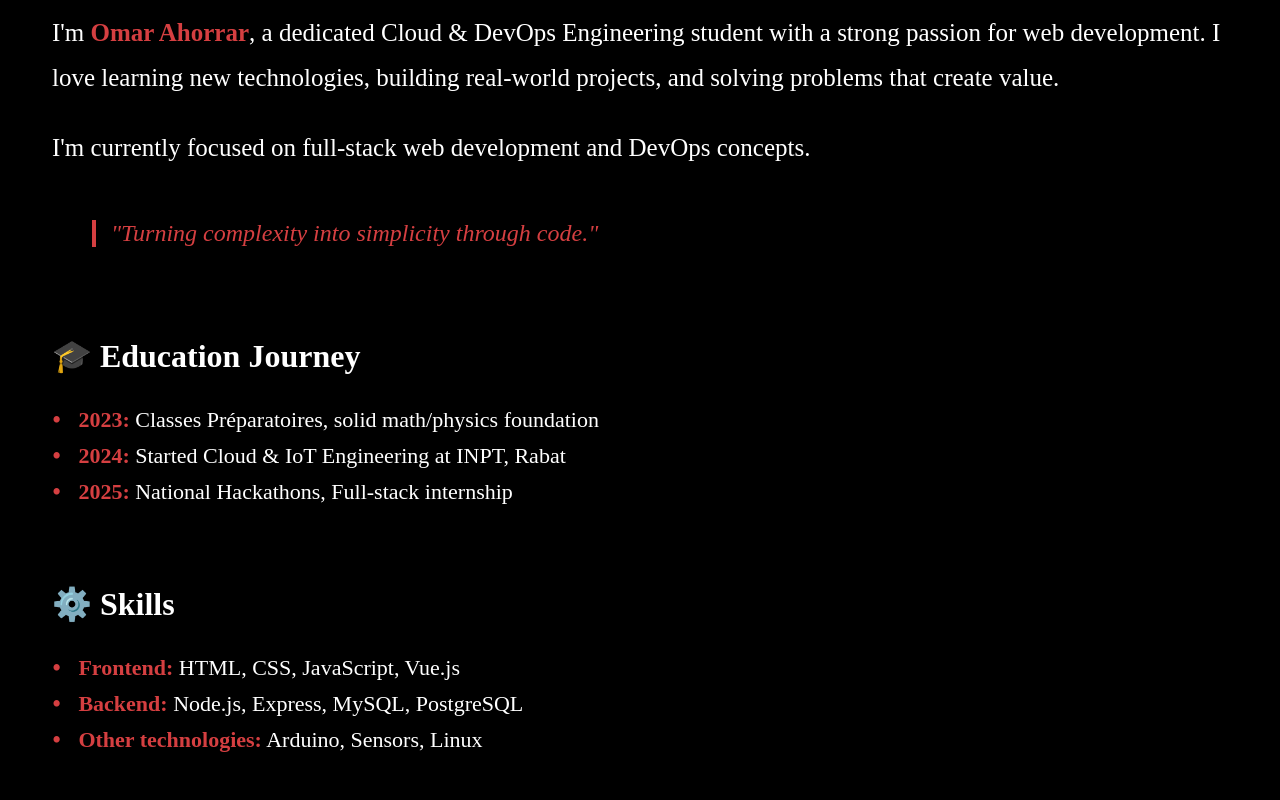
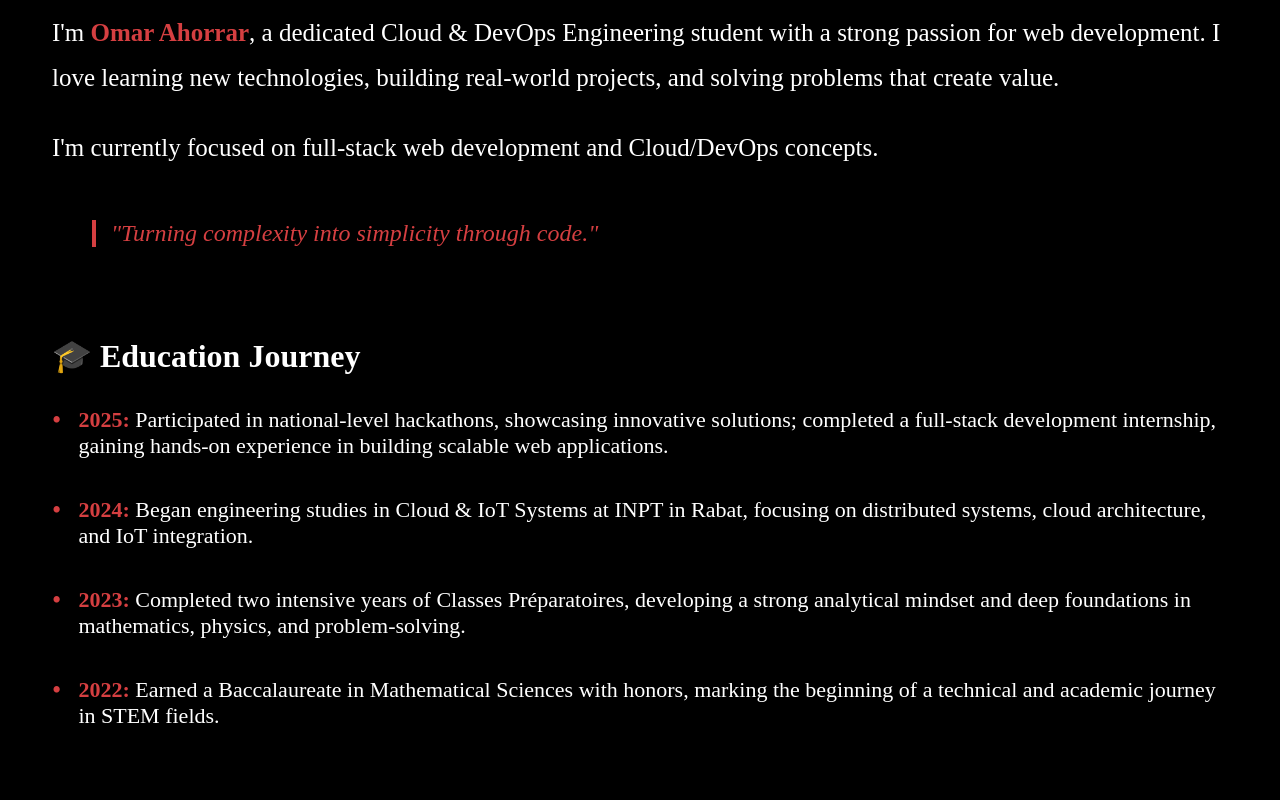
Before and after one commit to Omarahorrar5/Portfolio, a Vue app: page / in a window 1280 px wide. Shown: the part 1060-1860 px from the top of the page. Built offline with nearby package versions, Linux system fonts and the light colour scheme.

Commit message:
updating education timeline

```diff
--- a/src/assets/main.css
+++ b/src/assets/main.css
@@ -260,7 +260,7 @@ h3 {
 .timeline li,
 .skills li {
   font-size: 22px;
-  margin-bottom: 10px;
+  margin-bottom: 38px;
   padding-left: 1.2em;
   position: relative;
 }
--- a/src/components/AboutSection.vue
+++ b/src/components/AboutSection.vue
@@ -10,16 +10,25 @@
           I love learning new technologies, building real-world projects, and solving problems that create value.
         </p>
         <p>
-          I'm currently focused on full-stack web development and DevOps concepts.
+          I'm currently focused on full-stack web development and Cloud/DevOps concepts.
         </p>
         <blockquote class="motto">"Turning complexity into simplicity through code."</blockquote>
 
 
         <h3>🎓 Education Journey</h3>
         <ul class="timeline">
-          <li><strong>2023:</strong> Classes Préparatoires, solid math/physics foundation</li>
-          <li><strong>2024:</strong> Started Cloud & IoT Engineering at INPT, Rabat</li>
-          <li><strong>2025:</strong> National Hackathons, Full-stack internship</li>
+          <li>
+            <strong>2025:</strong> Participated in national-level hackathons, showcasing innovative solutions; completed a full-stack development internship, gaining hands-on experience in building scalable web applications.
+          </li>
+          <li>
+            <strong>2024:</strong> Began engineering studies in Cloud & IoT Systems at INPT in Rabat, focusing on distributed systems, cloud architecture, and IoT integration.
+          </li>
+          <li>
+            <strong>2023:</strong> Completed two intensive years of Classes Préparatoires, developing a strong analytical mindset and deep foundations in mathematics, physics, and problem-solving.
+          </li>
+          <li>
+            <strong>2022:</strong> Earned a Baccalaureate in Mathematical Sciences with honors, marking the beginning of a technical and academic journey in STEM fields.
+          </li>
         </ul>
 
 
```
